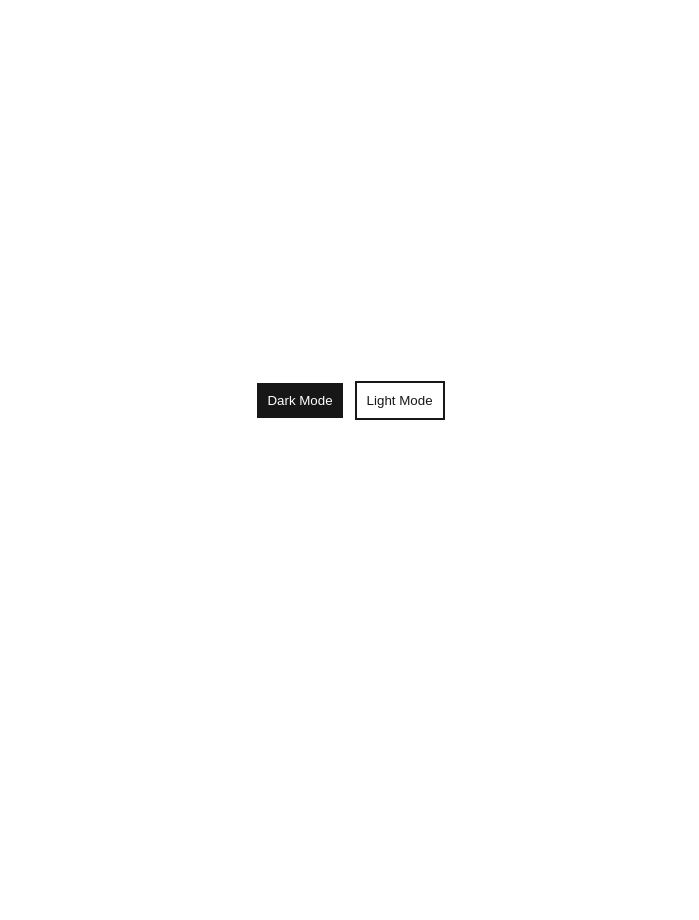
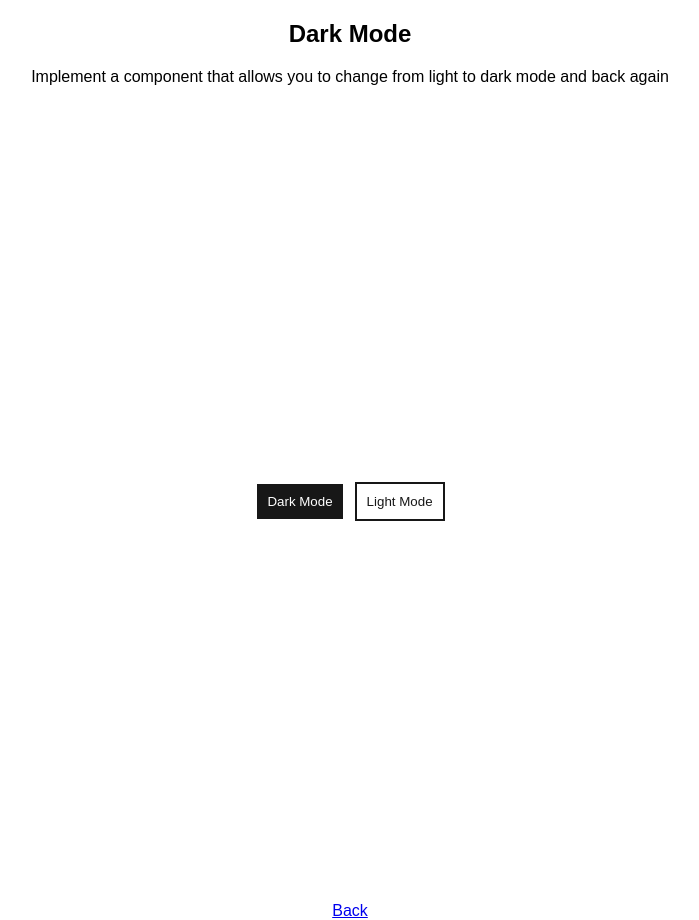
Before and after one commit to marinaaglic/react-exercises, a React (Vite) app: page /dark-mode in a window 1280 px wide. Shown: the whole page, without its empty margins (290-989 px from the left). Before the commit the page ends 800 px from the top, so only its background shows below. Built offline with nearby package versions, Linux system fonts and the light colour scheme.

Commit message:
added dark mode task text and link

```diff
--- a/src/pages/ColorPicker.tsx
+++ b/src/pages/ColorPicker.tsx
@@ -29,12 +29,11 @@ export default function ColorPicker() {
     setBackgroundColor(hex);
   }
   return (
-    <>
     <div className="page" style={{ backgroundColor }}>
       <h2>COLOR PICKER</h2>
       <p>
-          Create a color picking app so the user can select the page's
-          background color Requirements:
+        Create a color picking app so the user can select the page's background
+        color Requirements:
       </p>
       <p>
         Upon clicking a color, change the whole page's background to be that
@@ -51,6 +50,5 @@ export default function ColorPicker() {
       ))}
       <Link to="/">Back</Link>
     </div>
-    </>
   );
 }
--- a/src/pages/DarkMode.tsx
+++ b/src/pages/DarkMode.tsx
@@ -1,10 +1,6 @@
-/* TASK
-Implement a component that allows you to change from light to
-dark mode and back again
-*/
-
 import { useState } from "react";
 import "../index.css";
+import { Link } from "react-router-dom";
 
 const DarkMode = () => {
   const [darkMode, setDarkMode] = useState(false);
@@ -18,6 +14,12 @@ const DarkMode = () => {
   };
 
   return (
+    <>
+      <h2>Dark Mode</h2>
+      <p>
+        Implement a component that allows you to change from light to dark mode
+        and back again
+      </p>
       <div className={`page ${darkMode ? "dark-mode" : ""}`}>
         <button className="dark-mode-button" onClick={toggleDarkMode}>
           Dark Mode
@@ -26,6 +28,8 @@ const DarkMode = () => {
           Light Mode
         </button>
       </div>
+      <Link to="/">Back</Link>
+    </>
   );
 };
 
```
Lines whose indentation alone changed are shown as unchanged.
